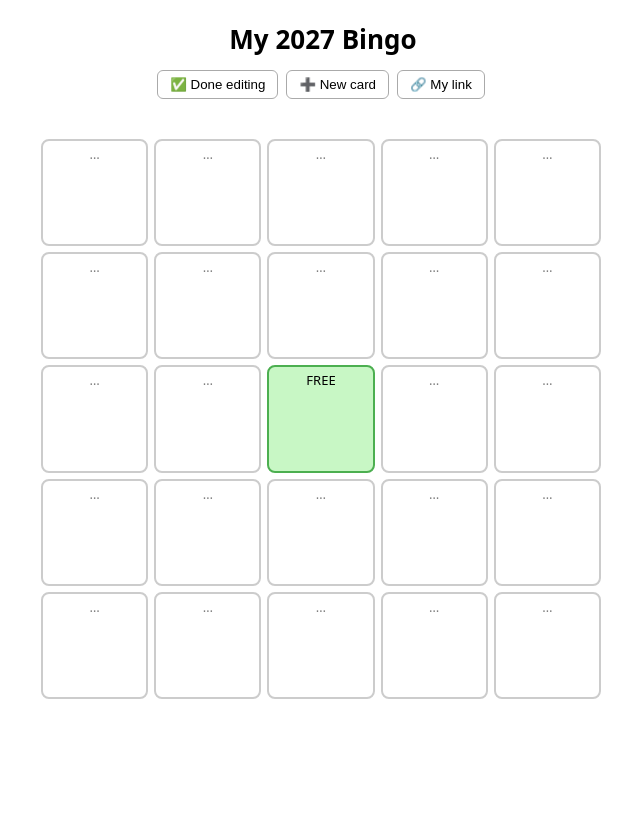
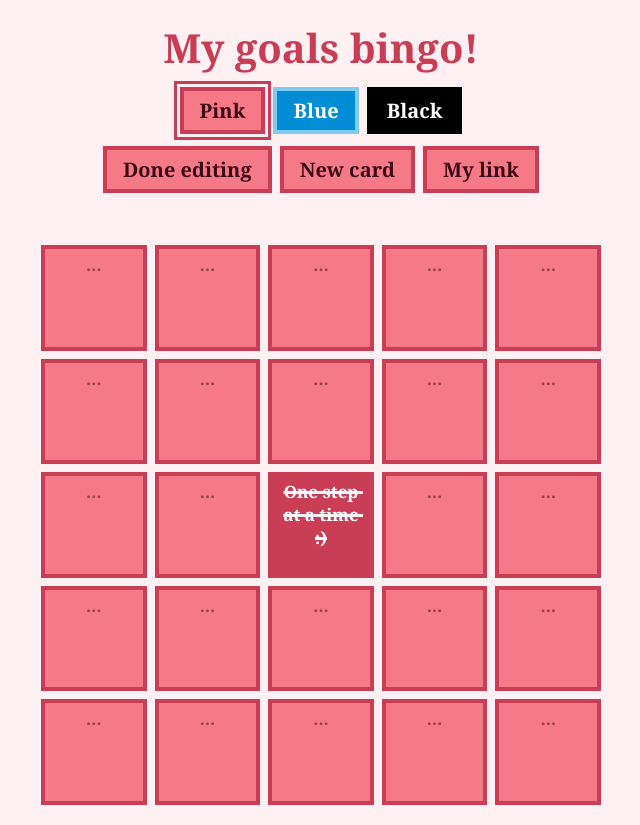
Before and after one commit to zosiakb/zosiakb.github.io, a plain HTML site: page index.html in a window 1280 px wide. Shown: the whole page, without its empty margins (319-959 px from the left). Before the commit the page ends 800 px from the top, so only its background shows below. Drawn offline with Linux system fonts and the light colour scheme; a small style sheet from the web is missing.

Commit message:
Update title and add theme support in index.html

```diff
--- a/index.html
+++ b/index.html
@@ -3,28 +3,92 @@
 <head>
 <meta charset="UTF-8">
 <meta name="viewport" content="width=device-width, initial-scale=1">
-<title>Resolution Bingo</title>
+<title>Bingo</title>
+<link href="https://cdn.jsdelivr.net/npm/@fontsource/redaction-50@5/400.css" rel="stylesheet">
+<link href="https://cdn.jsdelivr.net/npm/@fontsource/redaction-50@5/700.css" rel="stylesheet">
 <style>
-  body{font-family:system-ui,sans-serif;max-width:560px;margin:20px auto;padding:0 12px;color:#222}
-  #title{font:bold 26px system-ui;border:none;width:100%;text-align:center;background:none}
-  #grid{display:grid;grid-template-columns:repeat(5,1fr);gap:6px}
-  .cell{aspect-ratio:1;border:2px solid #ccc;border-radius:8px;display:flex;align-items:center;justify-content:center;
-        text-align:center;font-size:13px;padding:4px;cursor:pointer;user-select:none;overflow:hidden;word-break:break-word}
-  .cell.done{background:#c8f7c5;border-color:#4caf50}
-  .cell.bingo{background:#ffe082;border-color:#ffb300}
-  .cell textarea{width:100%;height:100%;border:none;resize:none;font:inherit;text-align:center;background:none}
-  .bar{display:flex;gap:8px;justify-content:center;margin:12px 0;flex-wrap:wrap}
-  button{padding:6px 12px;border-radius:6px;border:1px solid #aaa;background:#fff;cursor:pointer}
-  #status{text-align:center;font-size:12px;color:#888;word-break:break-all}
-  #msg{text-align:center;font-weight:bold;font-size:20px;min-height:28px}
+  /* ---------- Themes ---------- */
+  body, .swatch[data-t="pink"] {
+    --bg: #FFF0F3;
+    --cell: #F67987;      --border: #C93D55;   --text: #3D0B17;
+    --done: #C93D55;      --done-text: #FFFFFF;
+    --title: #C93D55;     --title-hover: #F67987;
+  }
+  body[data-theme="blue"], .swatch[data-t="blue"] {
+    --bg: #EDF7FD;
+    --cell: #008DD5;      --border: #7FCBF0;   --text: #FFFFFF;
+    --done: #005F8F;      --done-text: #FFFFFF;
+    --title: #008DD5;     --title-hover: #005F8F;
+  }
+  body[data-theme="black"], .swatch[data-t="black"] {
+    --bg: #FFFFFF;
+    --cell: #000000;      --border: #000000;   --text: #FFFFFF;
+    --done: #FFFFFF;      --done-text: #000000;
+    --title: #000000;     --title-hover: #555555;
+  }
+
+  /* ---------- Layout ---------- */
+  body {
+    font-family: "Redaction 50", Georgia, serif;
+    background: var(--bg);
+    color: var(--text);
+    max-width: 560px; margin: 20px auto; padding: 0 12px;
+    transition: background .3s;
+  }
+
+  #title {
+    font-size: 40px; font-weight: 700; text-align: center; margin: 10px 0;
+    color: var(--title); cursor: pointer; user-select: none;
+    transition: color .2s, transform .2s;
+  }
+  #title:hover, #title:focus-visible { color: var(--title-hover); transform: scale(1.08); outline: none; }
+
+  #grid { display: grid; grid-template-columns: repeat(5, 1fr); gap: 8px; }
+
+  /* Cards: grid cells, buttons and theme swatches share this look */
+  .cell, button {
+    background: var(--cell); color: var(--text);
+    border: 4px solid var(--border);
+    font-family: inherit; font-weight: 700;
+    transition: transform .15s, background .2s;
+  }
+  .cell {
+    aspect-ratio: 1; display: flex; align-items: center; justify-content: center;
+    text-align: center; font-size: 17px; padding: 4px; cursor: pointer;
+    user-select: none; overflow: hidden; word-break: break-word;
+  }
+  .cell.done  { background: var(--done); color: var(--done-text);
+                text-decoration: line-through; text-decoration-thickness: 3px; }
+  .cell.bingo { border-color: #FFB300; box-shadow: 0 0 10px #FFB300; }
+  .cell textarea {
+    width: 100%; height: 100%; border: none; resize: none; background: none;
+    font: inherit; color: inherit; text-align: center;
+  }
+  .cell textarea::placeholder { color: inherit; opacity: .5; }
+
+  .bar { display: flex; gap: 8px; justify-content: center; margin: 12px 0; flex-wrap: wrap; }
+  button { font-size: 20px; padding: 6px 16px; cursor: pointer; }
+  button:hover { transform: scale(1.05); }
+  .swatch.active { box-shadow: 0 0 0 3px var(--bg), 0 0 0 6px var(--border); }
+
+  #status { text-align: center; font-size: 16px; opacity: .6; word-break: break-all; color: var(--title); }
+  #msg { text-align: center; font-weight: 700; font-size: 30px; min-height: 40px; color: var(--title); }
 </style>
 </head>
 <body>
-<input id="title">
-<div class="bar">
-  <button id="editBtn"></button>
-  <button id="newBtn">➕ New card</button>
-  <button id="copyBtn">🔗 My link</button>
+<h1 id="title" tabindex="0" title="Click to switch"></h1>
+
+<div id="controls">
+  <div class="bar">
+    <button class="swatch" data-t="pink">Pink</button>
+    <button class="swatch" data-t="blue">Blue</button>
+    <button class="swatch" data-t="black">Black</button>
+  </div>
+  <div class="bar">
+    <button id="editBtn"></button>
+    <button id="newBtn">New card</button>
+    <button id="copyBtn">My link</button>
+  </div>
 </div>
 <div id="msg"></div>
 <div id="grid"></div>
@@ -34,15 +98,15 @@
 import { initializeApp } from "https://www.gstatic.com/firebasejs/10.12.2/firebase-app.js";
 import { getFirestore, doc, getDoc, setDoc } from "https://www.gstatic.com/firebasejs/10.12.2/firebase-firestore.js";
 
-// Paste your Firebase web config here (Project settings → Your apps → Web app)
 const app = initializeApp({
-  apiKey: "PASTE",
-  authDomain: "PASTE",
-  projectId: "PASTE",
+  apiKey: "AIzaSyAMlwMCN_fOZcnbgyc_NYd_irPTsPsjtuk",
+  authDomain: "goals-and-bucket-list-bingo.firebaseapp.com",
+  projectId: "goals-and-bucket-list-bingo",
 });
 const db = getFirestore(app);
 
 const $ = id => document.getElementById(id);
+const TITLES = ["My goals bingo!", "My bucket list bingo!"];
 const LINES = [];
 for (let i = 0; i < 5; i++) {
   LINES.push([0,1,2,3,4].map(j => i*5 + j));   // rows
@@ -52,10 +116,22 @@ LINES.push([0,6,12,18,24], [4,8,12,16,20]);    // diagonals
 
 let card, cardId, editing = false, saveTimer;
 
+// ---------- Theme (remembered per browser) ----------
+function setTheme(t) {
+  document.body.dataset.theme = t;
+  document.querySelectorAll(".swatch").forEach(b => b.classList.toggle("active", b.dataset.t === t));
+  try { localStorage.setItem("bingoTheme", t); } catch {}
+}
+let savedTheme = "pink";
+try { savedTheme = localStorage.getItem("bingoTheme") || "pink"; } catch {}
+setTheme(savedTheme);
+document.querySelectorAll(".swatch").forEach(b => b.onclick = () => setTheme(b.dataset.t));
+
+// ---------- Card ----------
 function blank() {
   const cells = Array.from({length: 25}, () => ({text: "", done: false}));
-  cells[12] = {text: "FREE", done: true};
-  return {title: "My 2027 Bingo", cells};
+  cells[12] = {text: "One step at a time :)", done: true};
+  return {title: TITLES[0], cells};
 }
 const newId = () => crypto.randomUUID().replace(/-/g, "").slice(0, 16);
 
@@ -74,6 +150,7 @@ async function load() {
   } else {
     cardId = newId(); card = blank(); editing = true;
   }
+  if (!TITLES.includes(card.title)) card.title = TITLES[0];
   remember(cardId);
   render();
 }
@@ -84,7 +161,7 @@ function save() {
   saveTimer = setTimeout(async () => {
     try {
       await setDoc(doc(db, "cards", cardId), {title: card.title, cells: card.cells});
-      $("status").textContent = "Saved ✓";
+      $("status").textContent = "Saved";
     } catch (e) {
       $("status").textContent = "Couldn't save: " + e.message;
     }
@@ -92,11 +169,14 @@ function save() {
 }
 
 function render() {
-  $("title").value = card.title;
-  $("editBtn").textContent = editing ? "✅ Done editing" : "✏️ Edit";
+  $("title").textContent = card.title;
+  $("editBtn").textContent = editing ? "Done editing" : "Edit";
+  // Buttons sit on top while editing, below the card otherwise
+  if (editing) $("msg").before($("controls"));
+  else $("status").before($("controls"));
   const won = LINES.filter(l => l.every(i => card.cells[i].done));
   const bingoCells = new Set(won.flat());
-  $("msg").textContent = won.length ? `🎉 BINGO${won.length > 1 ? " ×" + won.length : ""}!` : "";
+  $("msg").textContent = won.length ? `BINGO${won.length > 1 ? " ×" + won.length : ""}!` : "";
 
   const grid = $("grid");
   grid.innerHTML = "";
@@ -117,7 +197,14 @@ function render() {
   });
 }
 
-$("title").oninput = e => { card.title = e.target.value; save(); };
+function toggleTitle() {
+  card.title = card.title === TITLES[0] ? TITLES[1] : TITLES[0];
+  $("title").textContent = card.title;
+  save();
+}
+$("title").onclick = toggleTitle;
+$("title").onkeydown = e => { if (e.key === "Enter" || e.key === " ") { e.preventDefault(); toggleTitle(); } };
+
 $("editBtn").onclick = () => { editing = !editing; render(); };
 $("newBtn").onclick = () => {
   cardId = newId(); card = blank(); editing = true;
```
